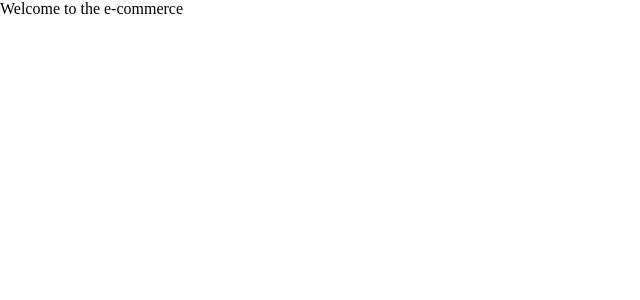
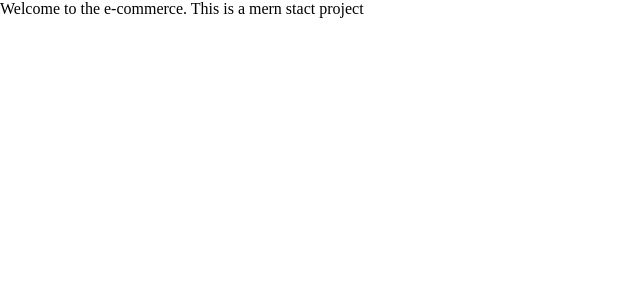
Before and after one commit to mizbauddintareq/e-commerce, a React (Create React App) app: page / in a window 1280 px wide. Shown: the top 300 px of the page, without its empty margins (0-640 px from the left). Built offline with nearby package versions, Linux system fonts and the light colour scheme.

Commit message:
change name

```diff
--- a/src/App.jsx
+++ b/src/App.jsx
@@ -1,7 +1,7 @@
 const App = () => {
   return (
     <div>
-      <p>Welcome to the e-commerce</p>
+      <p>Welcome to the e-commerce. This is a mern stact project</p>
     </div>
   );
 };
```
